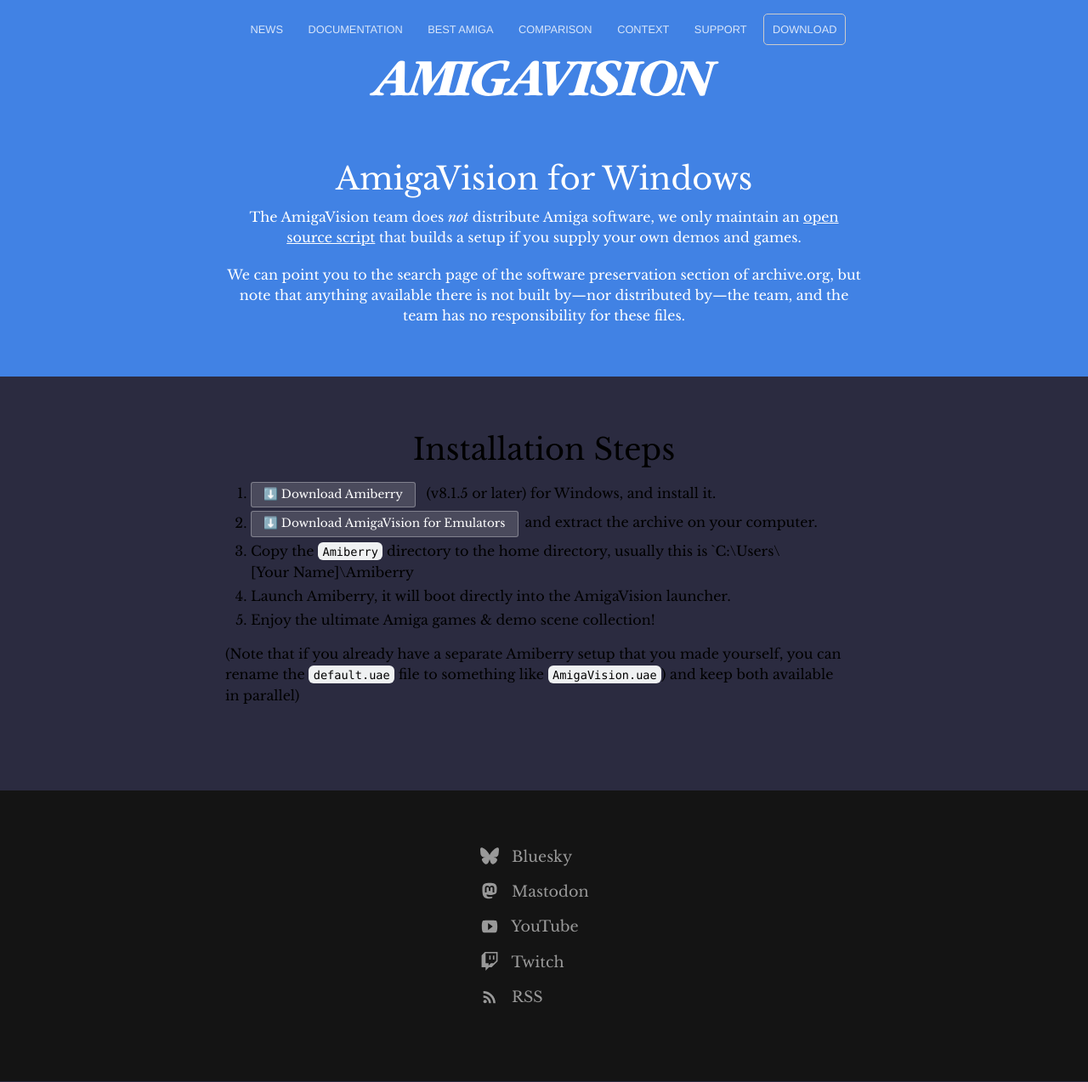
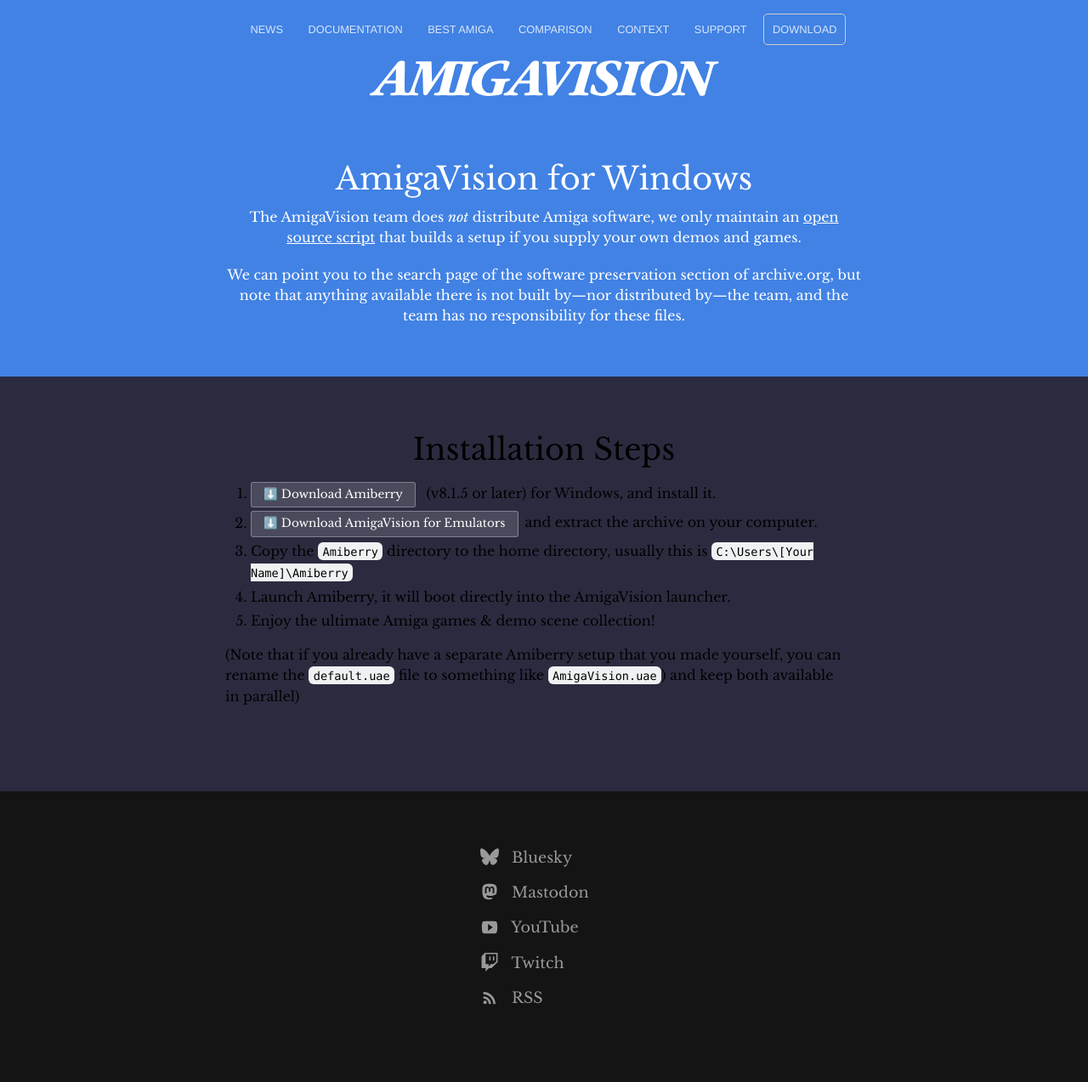
Before and after one commit to amigavision/amigavision.github.io, a Jekyll site: the page built from download/windows.html, in a window 1280 px wide. Shown: the whole page at 85% size. Built offline with Jekyll 4.4.1, drawn with Linux system fonts in a browser that asks for light colours.

Commit message:
Add code formatting

```diff
--- a/download/windows.html
+++ b/download/windows.html
@@ -18,7 +18,7 @@
     <ol>
       <li><div class="button alt"><a target="_blank" href="https://github.com/BlitterStudio/amiberry/releases/latest">⬇️ Download Amiberry</a></div> (v8.1.5 or later) for Windows, and install it.</li>
       <li><div class="button alt"><a target="_blank" href="https://archive.org/details/software?query=amigavision+for+emulators">⬇️ Download AmigaVision for Emulators</a></div>and extract the archive on your computer.</li>
-      <li>Copy the <code>Amiberry</code> directory to the home directory, usually this is `C:\Users\[Your Name]\Amiberry</li>
+      <li>Copy the <code>Amiberry</code> directory to the home directory, usually this is <code>C:\Users\[Your Name]\Amiberry</code></li>
       <li>Launch Amiberry, it will boot directly into the AmigaVision launcher.</li>
       <li>Enjoy the ultimate Amiga games & demo scene collection!</li>
     </ol>
```
